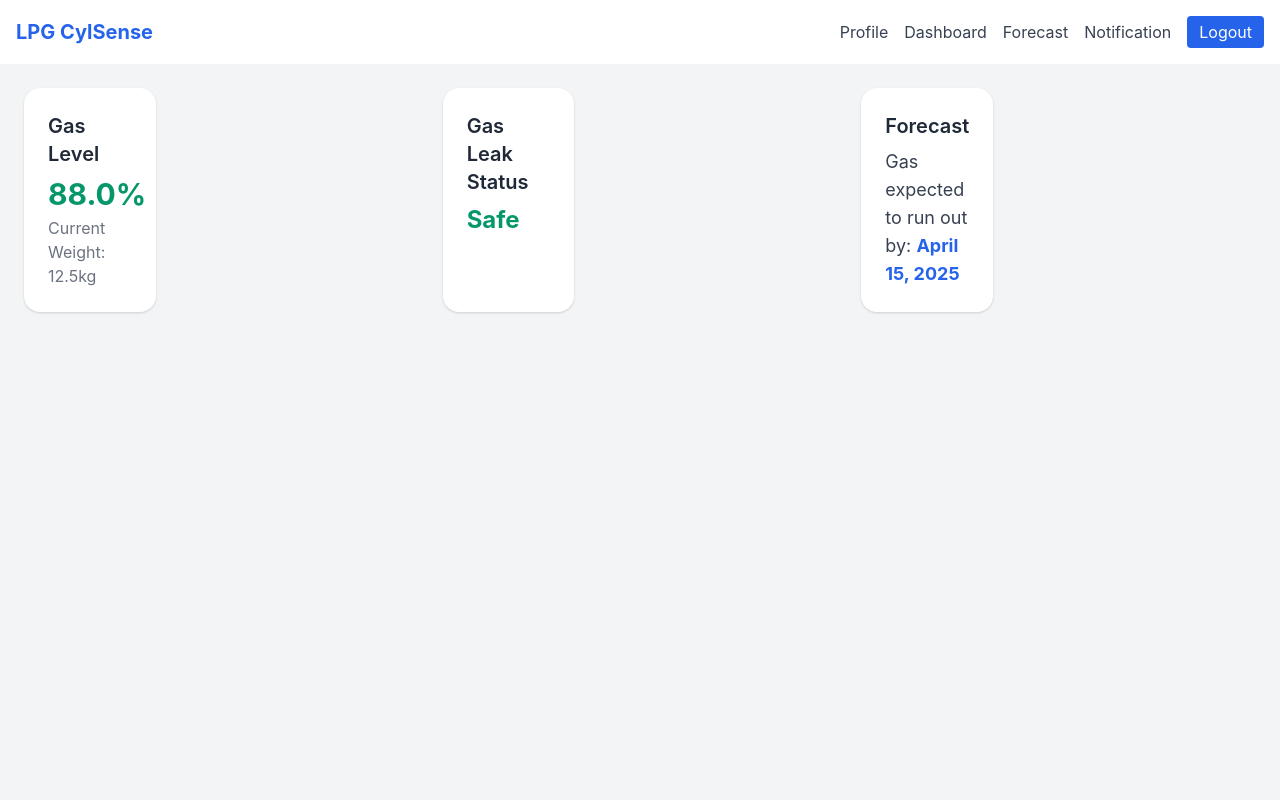
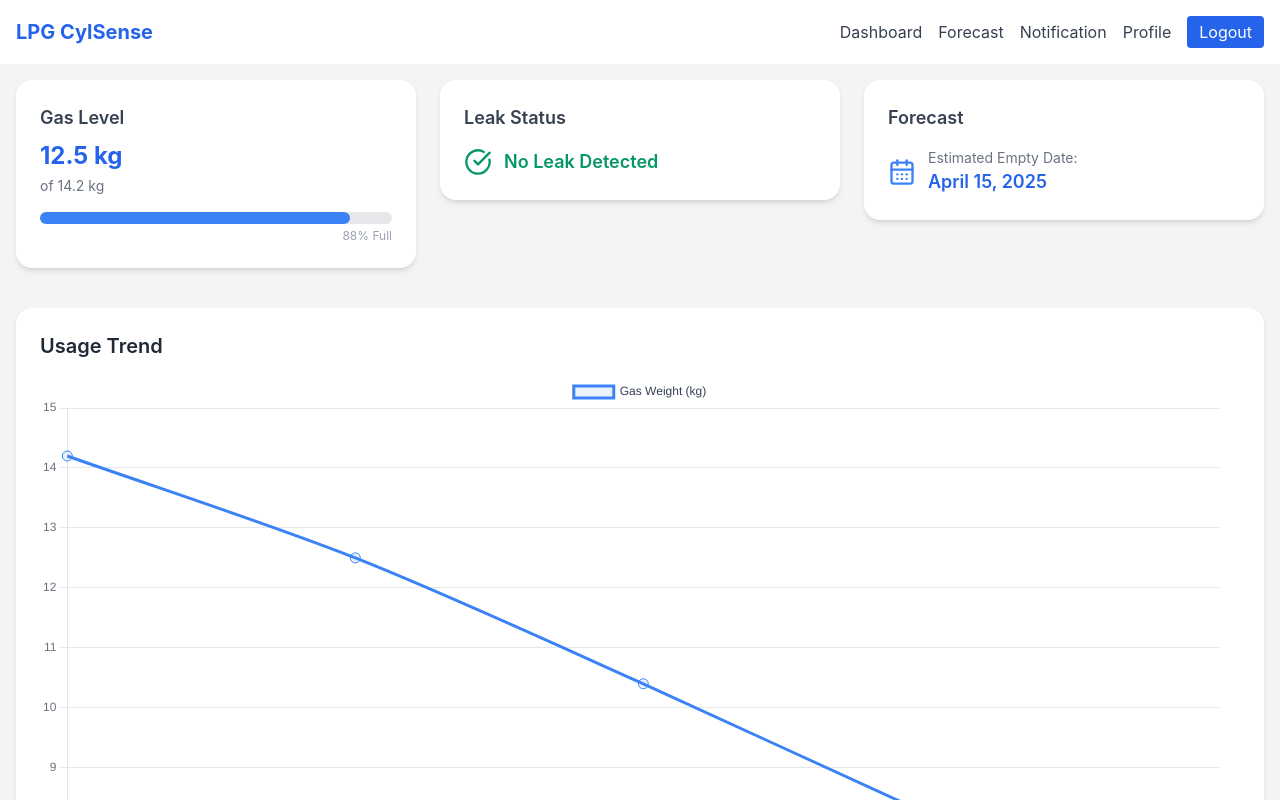
Before and after one commit to Saurav-Thoke/LPG-CylSense, a React (Create React App) app in the folder frontend/: page /dashboard in a window 1280 px wide. Shown: the top 800 px of the page. Built offline with nearby package versions, Linux system fonts and the light colour scheme; no server answers; sample sign-in values are in the browser's storage.

Commit message:
UI upgrade, forecast and notification page

```diff
--- a/frontend/package.json
+++ b/frontend/package.json
@@ -11,14 +11,18 @@
     "@testing-library/react": "^16.3.0",
     "@testing-library/user-event": "^13.5.0",
     "axios": "^1.8.4",
+    "chart.js": "^4.4.9",
+    "date-fns": "^4.1.0",
     "firebase": "^11.6.0",
     "lucide-react": "^0.488.0",
     "react": "^19.1.0",
+    "react-chartjs-2": "^5.3.0",
     "react-dom": "^19.1.0",
     "react-icons": "^5.5.0",
     "react-router-dom": "^7.5.0",
     "react-scripts": "5.0.1",
     "react-toastify": "^11.0.5",
+    "recharts": "^2.15.3",
     "web-vitals": "^2.1.4"
   },
   "scripts": {
--- a/frontend/src/components/ForecastCard.js
+++ b/frontend/src/components/ForecastCard.js
@@ -1,10 +1,20 @@
-export default function ForecastCard({ predictedDate }) {
-    return (
-      <div className="bg-white rounded-2xl shadow p-6 w-full md:w-1/3">
-        <h2 className="text-xl font-semibold text-gray-800">Forecast</h2>
-        <div className="text-lg text-gray-700 mt-2">
-          Gas expected to run out by: <span className="font-bold text-blue-600">{predictedDate}</span>
+import React from "react";
+import { CalendarDays } from "lucide-react";
+
+const ForecastCard = ({ predictedDate }) => {
+  return (
+    <div className="bg-white p-6 rounded-2xl shadow-md hover:shadow-xl transition-all duration-300">
+      <h3 className="text-lg font-semibold text-gray-700 mb-4">Forecast</h3>
+
+      <div className="flex items-center space-x-3">
+        <CalendarDays size={28} className="text-blue-500" />
+        <div>
+          <p className="text-sm text-gray-500">Estimated Empty Date:</p>
+          <p className="text-lg font-semibold text-blue-600">{predictedDate}</p>
         </div>
       </div>
-    );
-  }
+    </div>
+  );
+};
+
+export default ForecastCard;
--- a/frontend/src/components/GasLevelCard.js
+++ b/frontend/src/components/GasLevelCard.js
@@ -1,10 +1,25 @@
-export default function GasLevelCard({ weight, capacity }) {
-    const percentage = ((weight / capacity) * 100).toFixed(1);
-    return (
-      <div className="bg-white rounded-2xl shadow p-6 w-full md:w-1/3">
-        <h2 className="text-xl font-semibold text-gray-800">Gas Level</h2>
-        <div className="text-3xl font-bold text-green-600 mt-2">{percentage}%</div>
-        <p className="text-gray-500 mt-1">Current Weight: {weight}kg</p>
+import React from "react";
+
+const GasLevelCard = ({ weight, capacity }) => {
+  const percentFilled = ((weight / capacity) * 100).toFixed(0);
+
+  return (
+    <div className="bg-white p-6 rounded-2xl shadow-md hover:shadow-xl transition-all duration-300">
+      <h3 className="text-lg font-semibold text-gray-700 mb-2">Gas Level</h3>
+      <p className="text-2xl font-bold text-blue-600 mb-1">{weight} kg</p>
+      <p className="text-sm text-gray-500">of {capacity} kg</p>
+
+      <div className="w-full bg-gray-200 rounded-full h-3 mt-4">
+        <div
+          className="bg-blue-500 h-3 rounded-full"
+          style={{ width: `${percentFilled}%` }}
+        />
       </div>
-    );
-  }
+      <p className="text-right text-xs text-gray-400 mt-1">
+        {percentFilled}% Full
+      </p>
+    </div>
+  );
+};
+
+export default GasLevelCard;
--- a/frontend/src/components/LeakStatusCard.js
+++ b/frontend/src/components/LeakStatusCard.js
@@ -1,10 +1,24 @@
-export default function LeakStatusCard({ isLeaking }) {
-    return (
-      <div className={`bg-white rounded-2xl shadow p-6 w-full md:w-1/3 ${isLeaking ? 'border-red-500 border-2' : ''}`}>
-        <h2 className="text-xl font-semibold text-gray-800">Gas Leak Status</h2>
-        <div className={`text-2xl font-bold mt-2 ${isLeaking ? 'text-red-600' : 'text-green-600'}`}>
-          {isLeaking ? 'Leak Detected!' : 'Safe'}
+import React from "react";
+import { AlertTriangle, CheckCircle } from "lucide-react";
+
+const LeakStatusCard = ({ isLeaking }) => {
+  return (
+    <div className="bg-white p-6 rounded-2xl shadow-md hover:shadow-xl transition-all duration-300">
+      <h3 className="text-lg font-semibold text-gray-700 mb-4">Leak Status</h3>
+
+      {isLeaking ? (
+        <div className="flex items-center space-x-3 text-red-600">
+          <AlertTriangle size={28} />
+          <span className="text-lg font-semibold">Leak Detected!</span>
         </div>
-      </div>
-    );
-  }
+      ) : (
+        <div className="flex items-center space-x-3 text-green-600">
+          <CheckCircle size={28} />
+          <span className="text-lg font-semibold">No Leak Detected</span>
+        </div>
+      )}
+    </div>
+  );
+};
+
+export default LeakStatusCard;
--- a/frontend/src/components/Navbar.js
+++ b/frontend/src/components/Navbar.js
@@ -24,9 +24,7 @@ function Navbar() {
       </Link>
 
       <div className="space-x-4">
-        <Link to="/profile" className="text-gray-700 hover:text-blue-600">
-          Profile
-        </Link>
+
         <Link to="/dashboard" className="text-gray-700 hover:text-blue-600">
           Dashboard
         </Link>
@@ -35,6 +33,9 @@ function Navbar() {
         </Link>
         <Link to="/notification" className="text-gray-700 hover:text-blue-600">
           Notification
+        </Link>
+        <Link to="/profile" className="text-gray-700 hover:text-blue-600">
+          Profile
         </Link>
         <button
           onClick={handleLogout}
--- a/frontend/src/pages/Dashboard.js
+++ b/frontend/src/pages/Dashboard.js
@@ -1,15 +1,81 @@
 import GasLevelCard from "../components/GasLevelCard";
 import LeakStatusCard from "../components/LeakStatusCard";
 import ForecastCard from "../components/ForecastCard";
+import { Line } from "react-chartjs-2";
+import {
+  Chart as ChartJS,
+  LineElement,
+  CategoryScale,
+  LinearScale,
+  PointElement,
+  Tooltip,
+  Legend,
+} from "chart.js";
+
+ChartJS.register(
+  LineElement,
+  CategoryScale,
+  LinearScale,
+  PointElement,
+  Tooltip,
+  Legend
+);
 
 export default function Dashboard() {
+  const usageData = {
+    labels: ["Apr 1", "Apr 5", "Apr 10", "Apr 15", "Apr 20"],
+    datasets: [
+      {
+        label: "Gas Weight (kg)",
+        data: [14.2, 12.5, 10.4, 8.2, 6.1],
+        borderColor: "#3B82F6",
+        backgroundColor: "rgba(59, 130, 246, 0.1)",
+        tension: 0.3,
+        fill: true,
+        pointRadius: 5,
+      },
+    ],
+  };
+
+  const chartOptions = {
+    responsive: true,
+    plugins: {
+      legend: {
+        display: true,
+        labels: {
+          color: "#374151",
+        },
+      },
+    },
+    scales: {
+      x: {
+        ticks: { color: "#6B7280" },
+        grid: { display: false },
+      },
+      y: {
+        ticks: { color: "#6B7280" },
+        grid: { color: "#E5E7EB" },
+      },
+    },
+  };
+
   return (
-    <div className="min-h-screen bg-gray-100">
-      {/* <Navbar /> */}
-      <div className="p-6 grid gap-6 md:grid-cols-3">
-        <GasLevelCard weight={12.5} capacity={14.2} />
-        <LeakStatusCard isLeaking={false} />
-        <ForecastCard predictedDate="April 15, 2025" />
+    <div className="min-h-screen bg-gray-100 p-4">
+      <div className="grid gap-6 md:grid-cols-3">
+        <div className="transform transition-transform duration-300 hover:scale-105">
+          <GasLevelCard weight={12.5} capacity={14.2} />
+        </div>
+        <div className="transform transition-transform duration-300 hover:scale-105">
+          <LeakStatusCard isLeaking={false} />
+        </div>
+        <div className="transform transition-transform duration-300 hover:scale-105">
+          <ForecastCard predictedDate="April 15, 2025" />
+        </div>
+      </div>
+
+      <div className="mt-10 bg-white p-6 rounded-2xl shadow-md hover:shadow-xl transition-all duration-300">
+        <h2 className="text-xl font-semibold text-gray-800 mb-4">Usage Trend</h2>
+        <Line data={usageData} options={chartOptions} />
       </div>
     </div>
   );
--- a/frontend/src/pages/Forecast.js
+++ b/frontend/src/pages/Forecast.js
@@ -1,34 +1,79 @@
 import React, { useEffect, useState } from "react";
-import axios from "axios";
+import { toast } from "react-toastify";
+import { LineChart, Line, XAxis, YAxis, CartesianGrid, Tooltip, ResponsiveContainer } from "recharts";
 
-function Forecast() {
-  const [forecast, setForecast] = useState([]);
+const Forecast = () => {
+  const [currentLevel, setCurrentLevel] = useState(35); // In %
+  const [daysLeft, setDaysLeft] = useState(4); // Days until refill needed
+  const [forecastData, setForecastData] = useState([]);
 
   useEffect(() => {
-    const fetchForecast = async () => {
-      try {
-        const res = await axios.get("http://localhost:5000/api/forecast");
-        setForecast(res.data);
-      } catch (error) {
-        console.error("Error fetching forecast:", error);
-      }
-    };
+    // Dummy forecast data - replace this with actual API call later
+    const dummyData = [
+      { date: "Mon", level: 75 },
+      { date: "Tue", level: 60 },
+      { date: "Wed", level: 50 },
+      { date: "Thu", level: 42 },
+      { date: "Fri", level: 35 },
+    ];
+    setForecastData(dummyData);
 
-    fetchForecast();
-  }, []);
+    // Simulate warning if gas level is low
+    if (currentLevel <= 30) {
+      toast.warning("⚠️ Your gas level is low. Consider ordering a refill!");
+    }
+  }, [currentLevel]);
+
+  const handleRefillClick = () => {
+    toast.success("Refill request sent!");
+  };
 
   return (
-    <div className="p-4">
-      <h1 className="text-2xl font-semibold mb-4">Gas Demand Forecast</h1>
-      <ul>
-        {forecast.map((item, index) => (
-          <li key={index} className="bg-gray-100 p-2 mb-2 rounded">
-            {item.date}: {item.prediction} kg
-          </li>
-        ))}
-      </ul>
+    <div className="max-w-4xl mx-auto py-10 px-6">
+      <div className="bg-white p-6 rounded-xl shadow-lg space-y-6">
+        <h2 className="text-2xl font-bold text-blue-600">Forecast Overview</h2>
+
+        <div className="grid grid-cols-1 md:grid-cols-2 gap-6">
+          {/* Current Level */}
+          <div className="p-4 bg-blue-50 rounded-lg shadow-sm">
+            <p className="text-gray-700 text-lg">Current Gas Level:</p>
+            <p className={`text-3xl font-bold ${currentLevel <= 30 ? "text-red-500" : "text-green-600"}`}>
+              {currentLevel}%
+            </p>
+          </div>
+
+          {/* Predicted Days */}
+          <div className="p-4 bg-yellow-50 rounded-lg shadow-sm">
+            <p className="text-gray-700 text-lg">Estimated Days Left:</p>
+            <p className="text-3xl font-bold text-yellow-600">{daysLeft} days</p>
+          </div>
+        </div>
+
+        {/* Forecast Chart */}
+        <div className="h-72">
+          <ResponsiveContainer width="100%" height="100%">
+            <LineChart data={forecastData}>
+              <CartesianGrid strokeDasharray="3 3" />
+              <XAxis dataKey="date" />
+              <YAxis domain={[0, 100]} />
+              <Tooltip />
+              <Line type="monotone" dataKey="level" stroke="#2563eb" strokeWidth={3} />
+            </LineChart>
+          </ResponsiveContainer>
+        </div>
+
+        {/* Refill Suggestion */}
+        {currentLevel <= 30 && (
+          <button
+            onClick={handleRefillClick}
+            className="w-full bg-red-500 text-white py-2 rounded-lg hover:bg-red-600 transition"
+          >
+            Request Refill
+          </button>
+        )}
+      </div>
     </div>
   );
-}
+};
 
 export default Forecast;
--- a/frontend/src/pages/Notifications.js
+++ b/frontend/src/pages/Notifications.js
@@ -1,34 +1,74 @@
 import React, { useEffect, useState } from "react";
-import axios from "axios";
+import { formatDistanceToNow } from "date-fns";
 
-function Notification() {
+const Notification = () => {
   const [notifications, setNotifications] = useState([]);
 
   useEffect(() => {
-    const fetchNotifications = async () => {
-      try {
-        const res = await axios.get("http://localhost:5000/api/notifications");
-        setNotifications(res.data);
-      } catch (error) {
-        console.error("Error fetching notifications:", error);
-      }
-    };
+    // Dummy data (replace with backend API call later)
+    const dummyNotifications = [
+      {
+        id: 1,
+        message: "⛽ Gas level dropped below 20%",
+        type: "warning",
+        timestamp: new Date(Date.now() - 3600000).toISOString(), // 1 hour ago
+      },
+      {
+        id: 2,
+        message: "✅ Refill request confirmed",
+        type: "success",
+        timestamp: new Date(Date.now() - 7200000).toISOString(), // 2 hours ago
+      },
+      {
+        id: 3,
+        message: "📦 Cylinder will be delivered tomorrow",
+        type: "info",
+        timestamp: new Date(Date.now() - 86400000).toISOString(), // 1 day ago
+      },
+    ];
 
-    fetchNotifications();
+    setNotifications(dummyNotifications);
   }, []);
 
+  const getColor = (type) => {
+    switch (type) {
+      case "success":
+        return "bg-green-100 text-green-800";
+      case "warning":
+        return "bg-yellow-100 text-yellow-800";
+      case "info":
+        return "bg-blue-100 text-blue-800";
+      case "error":
+        return "bg-red-100 text-red-800";
+      default:
+        return "bg-gray-100 text-gray-800";
+    }
+  };
+
   return (
-    <div className="p-4">
-      <h1 className="text-2xl font-semibold mb-4">Notifications</h1>
-      <ul>
-        {notifications.map((note, index) => (
-          <li key={index} className="bg-yellow-100 p-3 mb-2 rounded">
-            {note.message}
-          </li>
-        ))}
-      </ul>
+    <div className="max-w-3xl mx-auto py-10 px-6">
+      <h2 className="text-2xl font-bold text-blue-600 mb-6">Notifications</h2>
+      <div className="space-y-4">
+        {notifications.length === 0 ? (
+          <p className="text-gray-500">No notifications yet.</p>
+        ) : (
+          notifications.map((note) => (
+            <div
+              key={note.id}
+              className={`p-4 rounded-lg shadow-md ${getColor(note.type)}`}
+            >
+              <p className="font-medium">{note.message}</p>
+              <p className="text-sm text-gray-600">
+                {formatDistanceToNow(new Date(note.timestamp), {
+                  addSuffix: true,
+                })}
+              </p>
+            </div>
+          ))
+        )}
+      </div>
     </div>
   );
-}
+};
 
 export default Notification;
```
Also changed, not shown: 1 other file (tests, documents, lock files or other folders).
